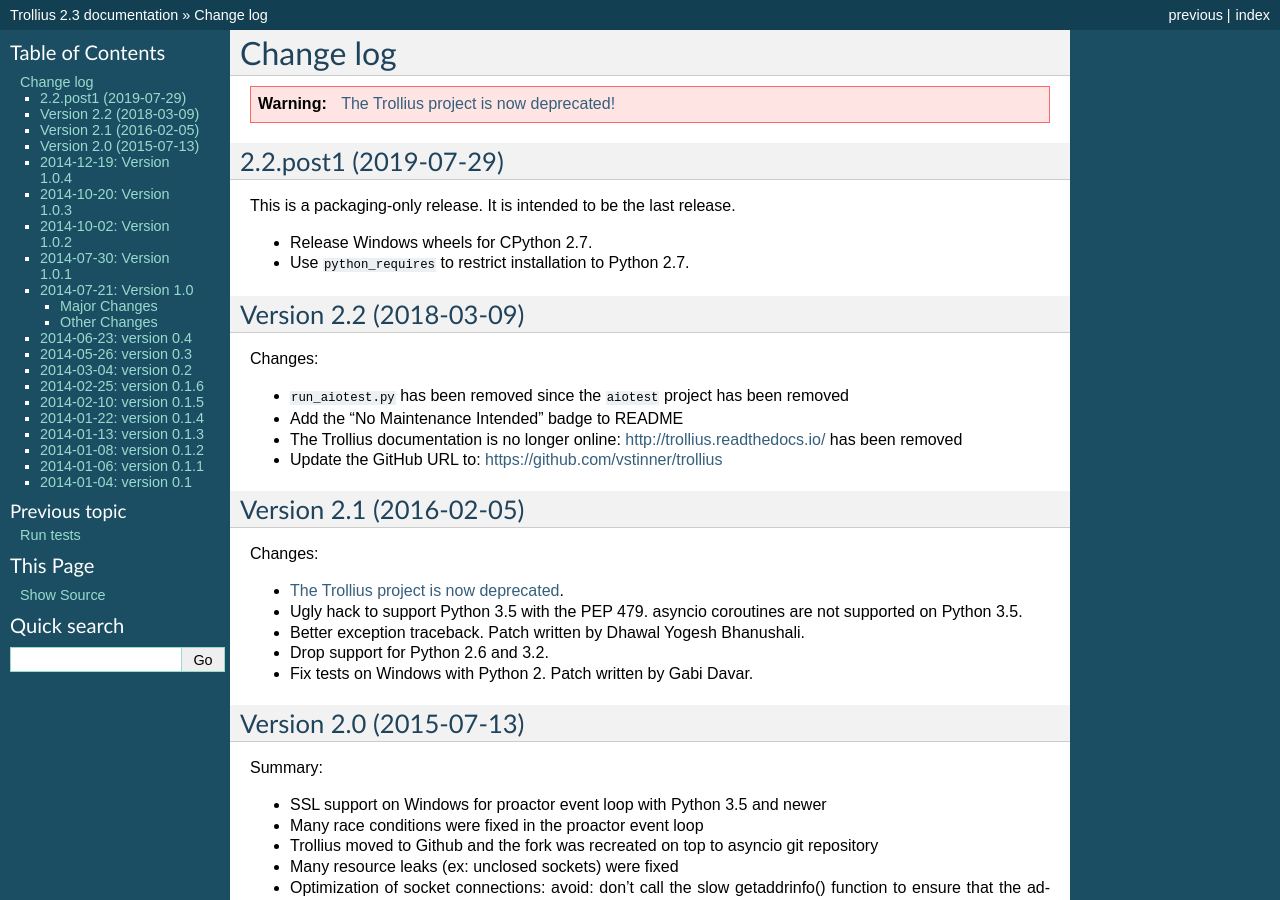
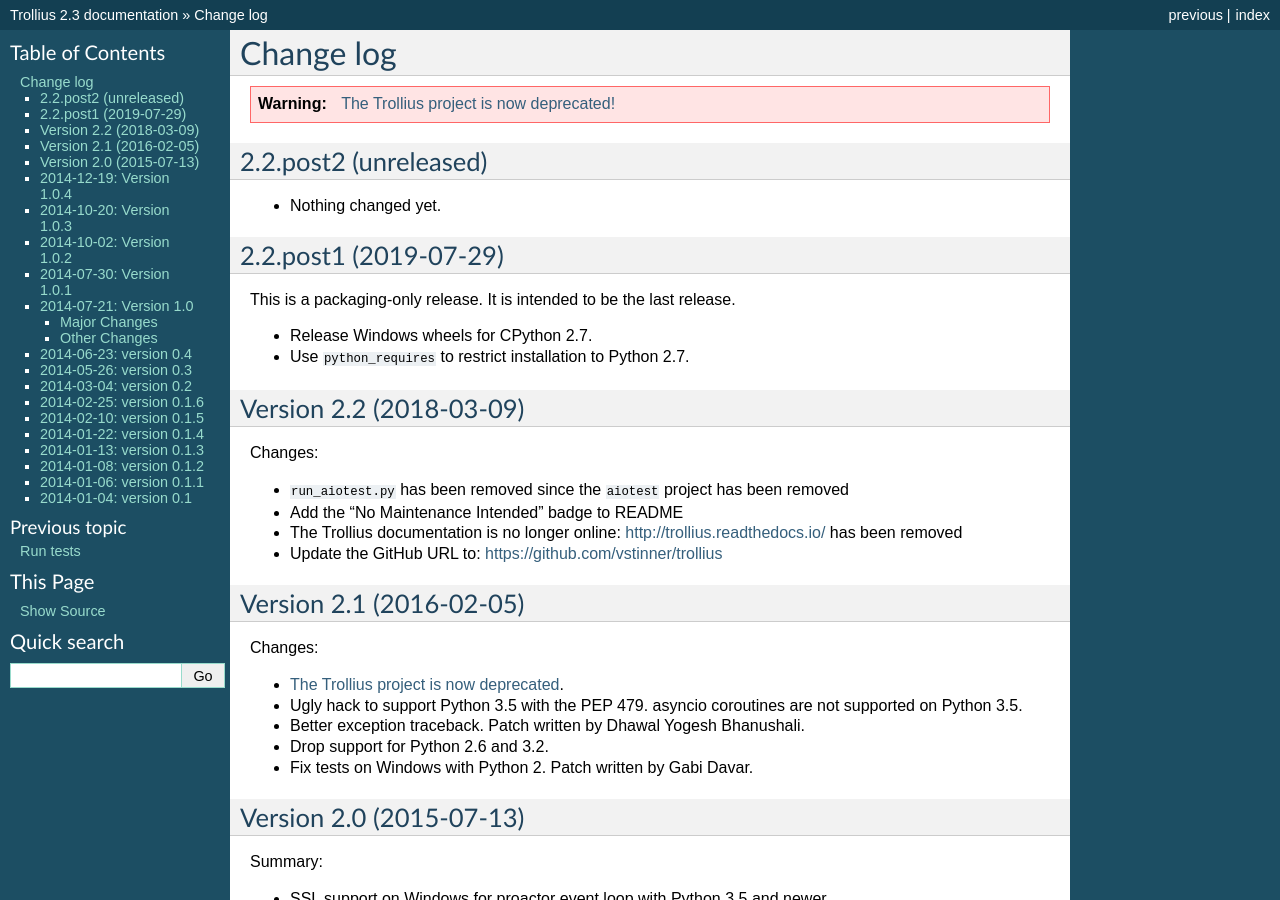
Before and after one commit to python/asyncio, a Sphinx documentation site: the page built from doc/changelog.rst, in a window 1280 px wide and 900 px high. Built offline with Sphinx 7.4.7, drawn with Linux system fonts in a browser that asks for light colours.

Commit message:
Back to development: 2.2.post2

```diff
--- a/doc/changelog.rst
+++ b/doc/changelog.rst
@@ -4,6 +4,12 @@
 
 .. warning::
    :ref:`The Trollius project is now deprecated! <deprecated>`
+
+2.2.post2 (unreleased)
+======================
+
+- Nothing changed yet.
+
 
 2.2.post1 (2019-07-29)
 ======================
--- a/setup.py
+++ b/setup.py
@@ -18,7 +18,7 @@
 
 setup(
     name="trollius",
-    version="2.2.post1",
+    version="2.2.post2.dev0",
     license="Apache License 2.0",
     author='Victor Stinner',
     author_email='victor.stinner@gmail.com',
```
